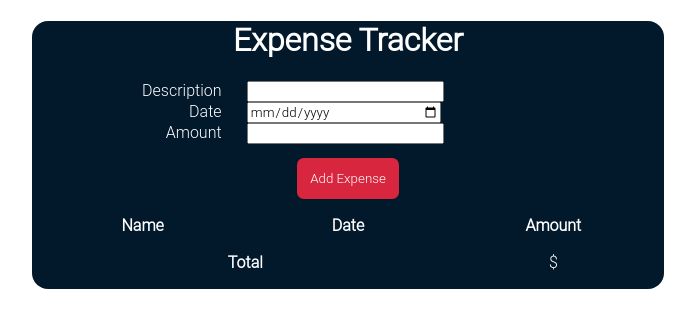
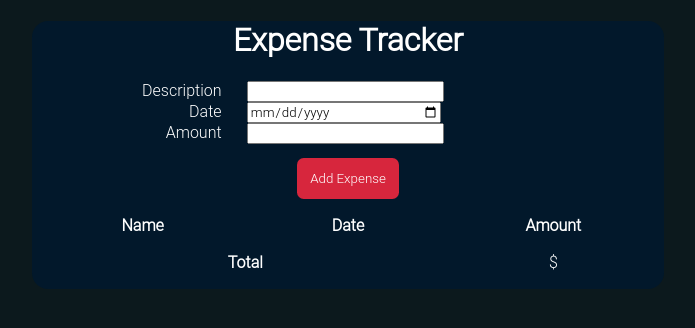
Before and after one commit to johnvinh/Expense-Tracker, a React (Create React App) app: page / in a window 1280 px wide. Shown: the top 328 px of the page, without its empty margins (292-987 px from the left). Built offline with nearby package versions, Linux system fonts and the light colour scheme.

Commit message:
changed background color to be darker

```diff
--- a/src/index.css
+++ b/src/index.css
@@ -1,6 +1,10 @@
 * {
     color: #fff;
     font-family: "Roboto Light", sans-serif;
+}
+
+body {
+    background-color: #0C191D;
 }
 
 #root {
```
